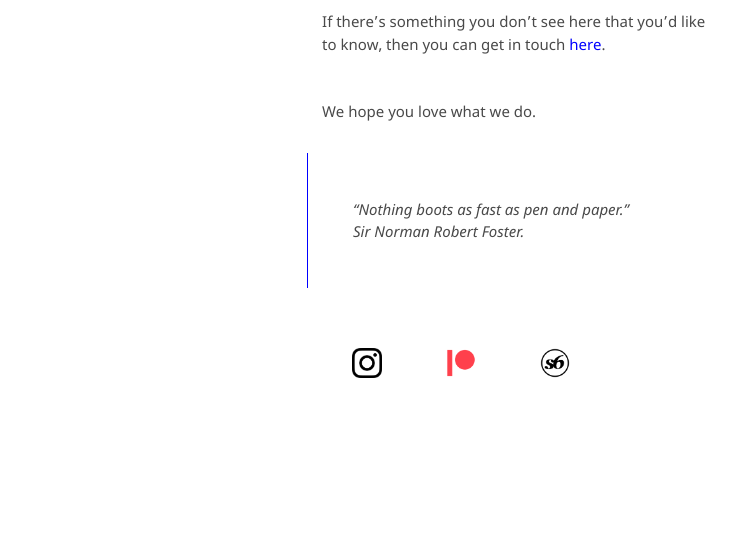
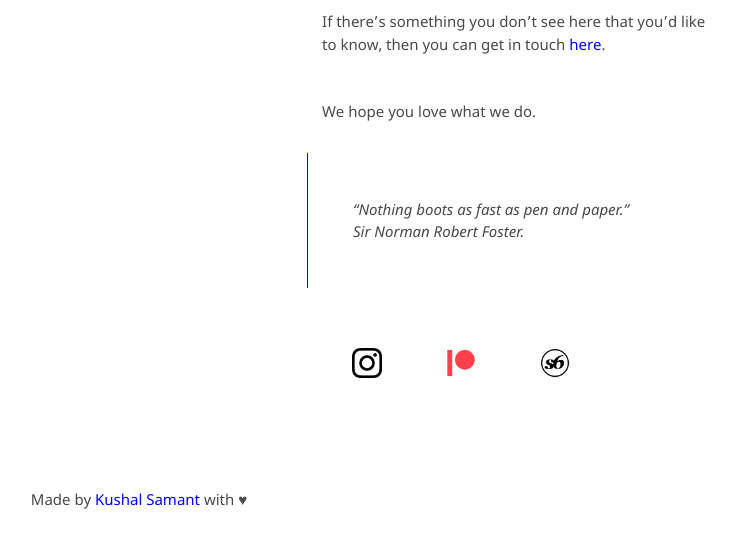
Before and after one commit to kvshvlin/yourmailproject, a Jekyll site: the page built from index.md, in a window 1280 px wide and 900 px high, scrolled down 1790 px. Shown: the top 548 px of the window, without its empty margins (336-1072 px from the left). Built offline with Jekyll 4.4.1, drawn with Linux system fonts in a browser that asks for light colours; our own code applies the rules of GitHub Pages for plain Markdown files.

Commit message:
Update default.html

```diff
--- a/_layouts/default.html
+++ b/_layouts/default.html
@@ -25,6 +25,7 @@
     <footer>
       <div class="grid-item">
         <p>
+          Made by <a href="https://kushalsamant.github.io">Kushal Samant</a> with &hearts;<br>
           <a href="https://kushalsamant.github.io" target="_blank"><img src="/assets/img/cover_kushal_samant_white.png" alt="Kushal Samant" style="width:30px"></a>
           <a href="https://kushalsamant.github.io" target="_blank"><img src="/assets/img/cover_kushal_samant_white.png" alt="Kushal Samant" style="width:30px"></a>
           <a href="https://kushalsamant.github.io" target="_blank"><img src="/assets/img/cover_kushal_samant_white.png" alt="Kushal Samant" style="width:30px"></a>
```
